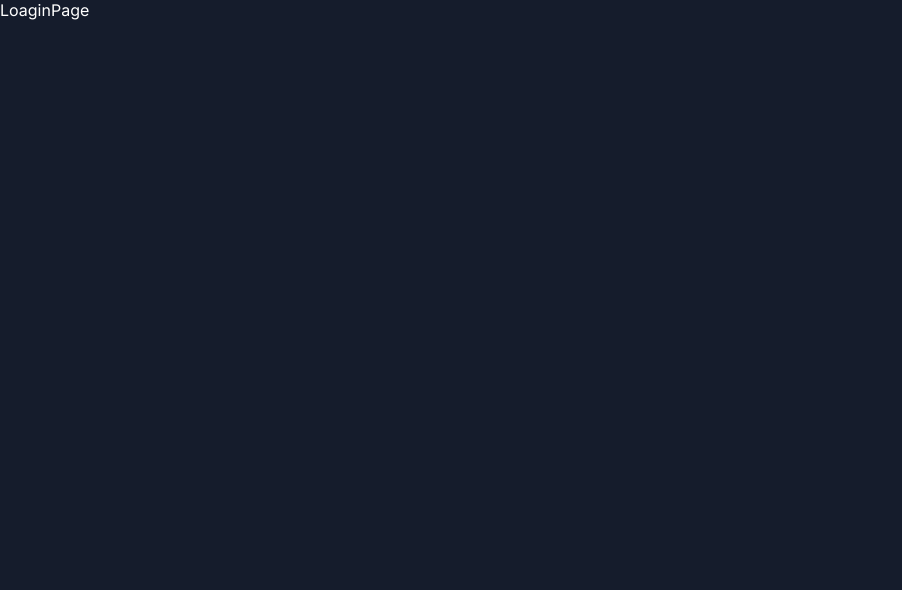
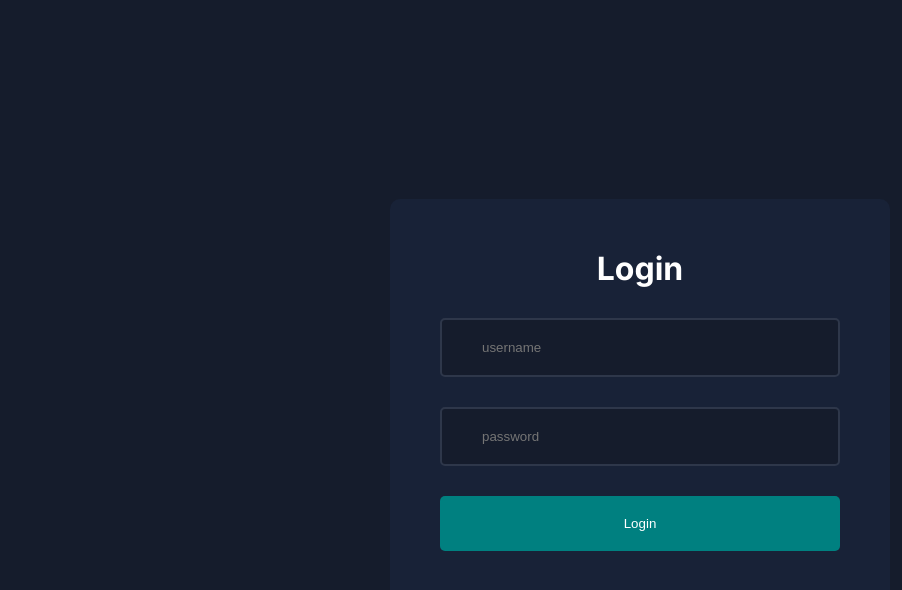
Before and after one commit to sumaiyarimu22/AdminSync, a Next.js app: page /login in a window 1280 px wide. Shown: the top 590 px of the page, without its empty margins (0-902 px from the left). Built offline with nearby package versions, Linux system fonts and the light colour scheme.

Commit message:
login page added

```diff
--- a/app/login/page.jsx
+++ b/app/login/page.jsx
@@ -1,5 +1,12 @@
-const LoaginPage = () => {
-  return <div>LoaginPage</div>;
+import styles from "@/app/ui/login/login.module.css";
+import LoginForm from "../ui/login/loginForm/LoginForm";
+
+const LoginPage = () => {
+  return (
+    <div className={styles.container}>
+      <LoginForm />
+    </div>
+  );
 };
 
-export default LoaginPage;
+export default LoginPage;
--- /dev/null
+++ b/app/ui/dashboard/products/singleProduct/singleProduct.module.css
@@ -0,0 +1,59 @@
+.container {
+  display: flex;
+  gap: 50px;
+  margin-top: 20px;
+}
+.infoContainer {
+  background-color: var(--bgSoft);
+  padding: 20px;
+  border-radius: 10px;
+  flex: 1;
+  font-weight: bold;
+  color: var(--textSoft);
+  height: max-content;
+}
+.formContainer {
+  flex: 3;
+}
+.imgContainer {
+  width: 100%;
+  height: 300px;
+  position: relative;
+  border-radius: 10px;
+  overflow: hidden;
+  margin-bottom: 20px;
+}
+.imgContainer img {
+  object-fit: cover;
+}
+
+.form {
+  display: flex;
+  flex-direction: column;
+}
+
+.form input,
+.form textarea,
+.form select {
+  padding: 20px;
+  border: 2px solid #2e374a;
+  border-radius: 5px;
+  background-color: var(--bg);
+  color: var(--text);
+  margin: 10px 0px;
+}
+
+.form label {
+  font-size: 12px;
+}
+
+.form button {
+  width: 100%;
+  padding: 20px;
+  background-color: teal;
+  color: var(--text);
+  border: none;
+  border-radius: 5px;
+  cursor: pointer;
+  margin-top: 20px;
+}
--- /dev/null
+++ b/app/ui/login/login.module.css
@@ -0,0 +1,7 @@
+.container {
+  width: 100%;
+  height: 100vh;
+  display: flex;
+  align-items: center;
+  justify-content: center;
+}
--- /dev/null
+++ b/app/ui/login/loginForm/LoginForm.jsx
@@ -0,0 +1,14 @@
+import styles from "./loginForm.module.css";
+
+const LoginForm = () => {
+  return (
+    <form className={styles.form}>
+      <h1>Login</h1>
+      <input type='text' placeholder='username' />
+      <input type='password' placeholder='password' />
+      <button>Login</button>
+    </form>
+  );
+};
+
+export default LoginForm;
--- /dev/null
+++ b/app/ui/login/loginForm/loginForm.module.css
@@ -0,0 +1,30 @@
+.form {
+  background-color: var(--bgSoft);
+  padding: 50px;
+  border-radius: 10px;
+  width: 500px;
+
+  display: flex;
+  flex-direction: column;
+  align-items: center;
+  justify-content: center;
+  gap: 30px;
+}
+.form input {
+  width: 100%;
+  padding: 20px 40px;
+  border: 2px solid #2e374a;
+  border-radius: 5px;
+  background-color: var(--bg);
+  color: var(--text);
+}
+
+.form button {
+  padding: 20px;
+  background-color: teal;
+  color: var(--text);
+  border: none;
+  cursor: pointer;
+  border-radius: 5px;
+  width: 100%;
+}
```
Also changed, not shown: app/dashboard/products/[id]/page.jsx (added, +46 -0 lines).
